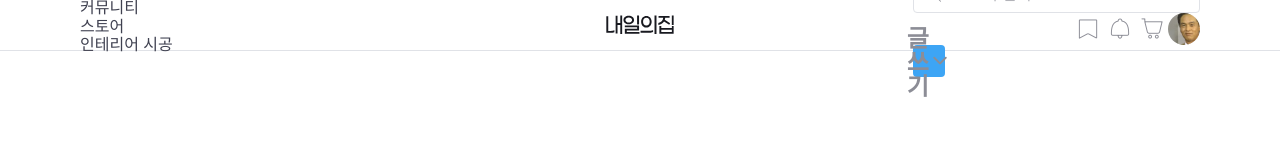
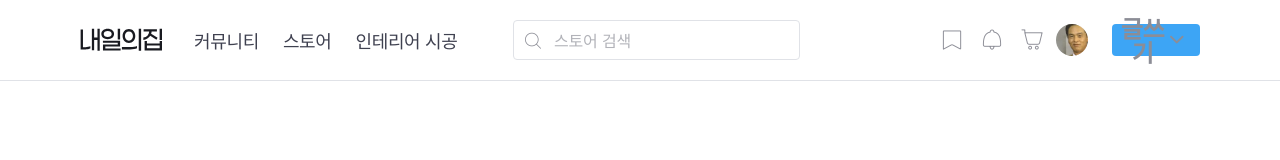
Before and after one commit to Eddington524/tomorrow-home, a website: page index.html in a window 1280 px wide. Drawn offline with nearby package versions, Linux system fonts and the light colour scheme; files that its build step writes are made by us from their sources; files whose address does not match are found by name.

Commit message:
💄 Style responsive GNB

```diff
--- /dev/null
+++ b/styles/components/_gnb-nav.scss
@@ -0,0 +1,16 @@
+.gnb-nav {
+  &-list {
+    @include flexbox(start);
+  }
+
+  &-item {
+    margin-right: 24px;
+
+    &:last-child {
+      margin-right: 0px;
+    }
+    a {
+      @include text-style(18, $primary);
+    }
+  }
+}
--- a/styles/layouts/_gnb.scss
+++ b/styles/layouts/_gnb.scss
@@ -38,4 +38,52 @@
       height: 20px;
     }
   }
+
+  @include responsive(T) {
+    &-wrapper {
+      height: 80px;
+    }
+
+    &-left {
+      @include flexbox(start);
+    }
+
+    &-right {
+      @include flexbox(end);
+
+      .button-group {
+        margin-right: 24px;
+
+        .gnb-icon-button {
+          margin-right: 8px;
+        }
+      }
+    }
+
+    .logo {
+      position: static;
+      margin-right: 32px;
+      transform: none;
+
+      img {
+        height: 24px;
+      }
+    }
+
+    .btn-primary {
+      width: 88px;
+      i {
+        margin-right: 4px;
+      }
+    }
+  }
+
+  @include responsive(D) {
+    &-right {
+      .button-group {
+        width: 264px;
+        margin-left: 24px;
+      }
+    }
+  }
 }
--- a/styles/main.scss
+++ b/styles/main.scss
@@ -21,5 +21,7 @@
 @import './modules/pagination';
 @import './modules/icons';
 
+@import './components/gnb-nav';
+
 @import './layouts/grid';
 @import './layouts/gnb';
```
